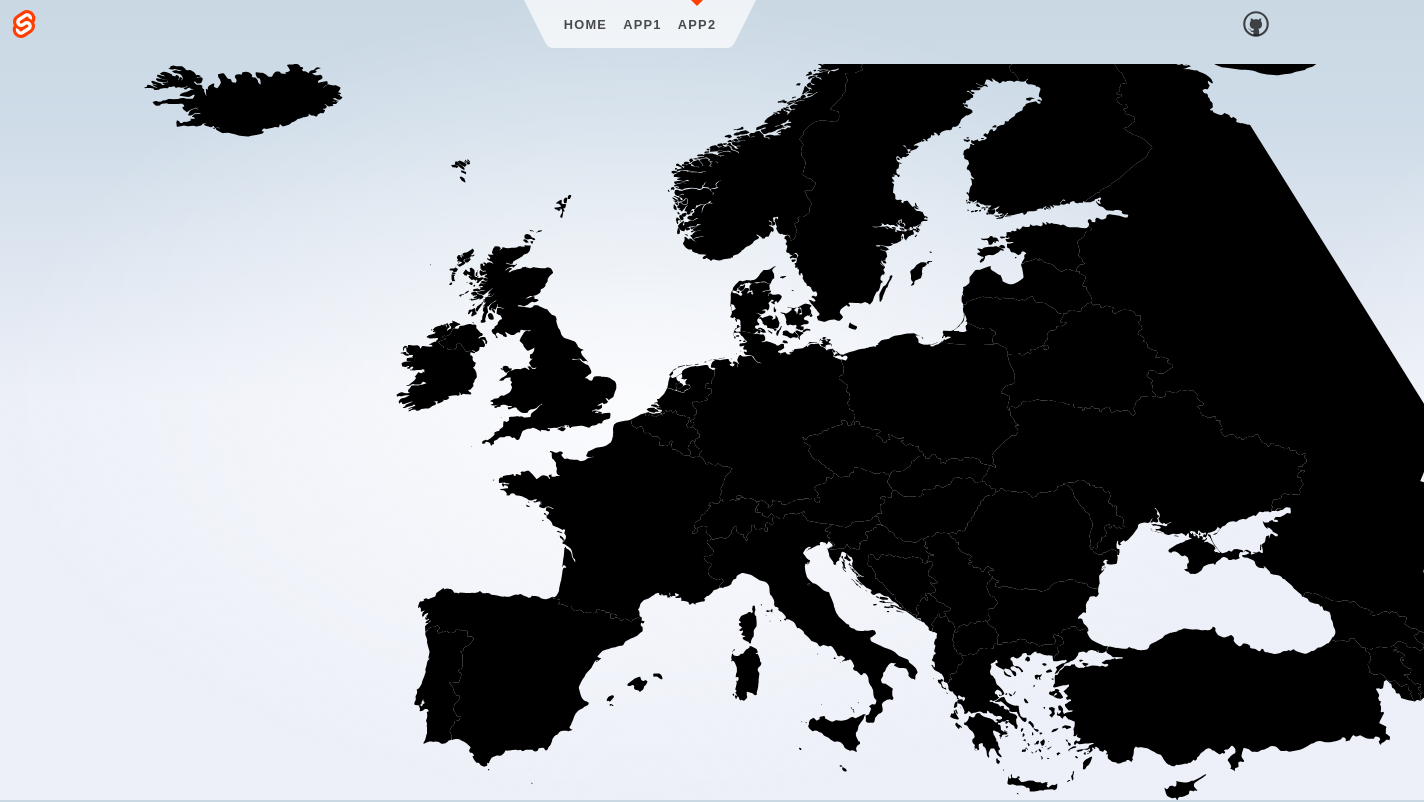
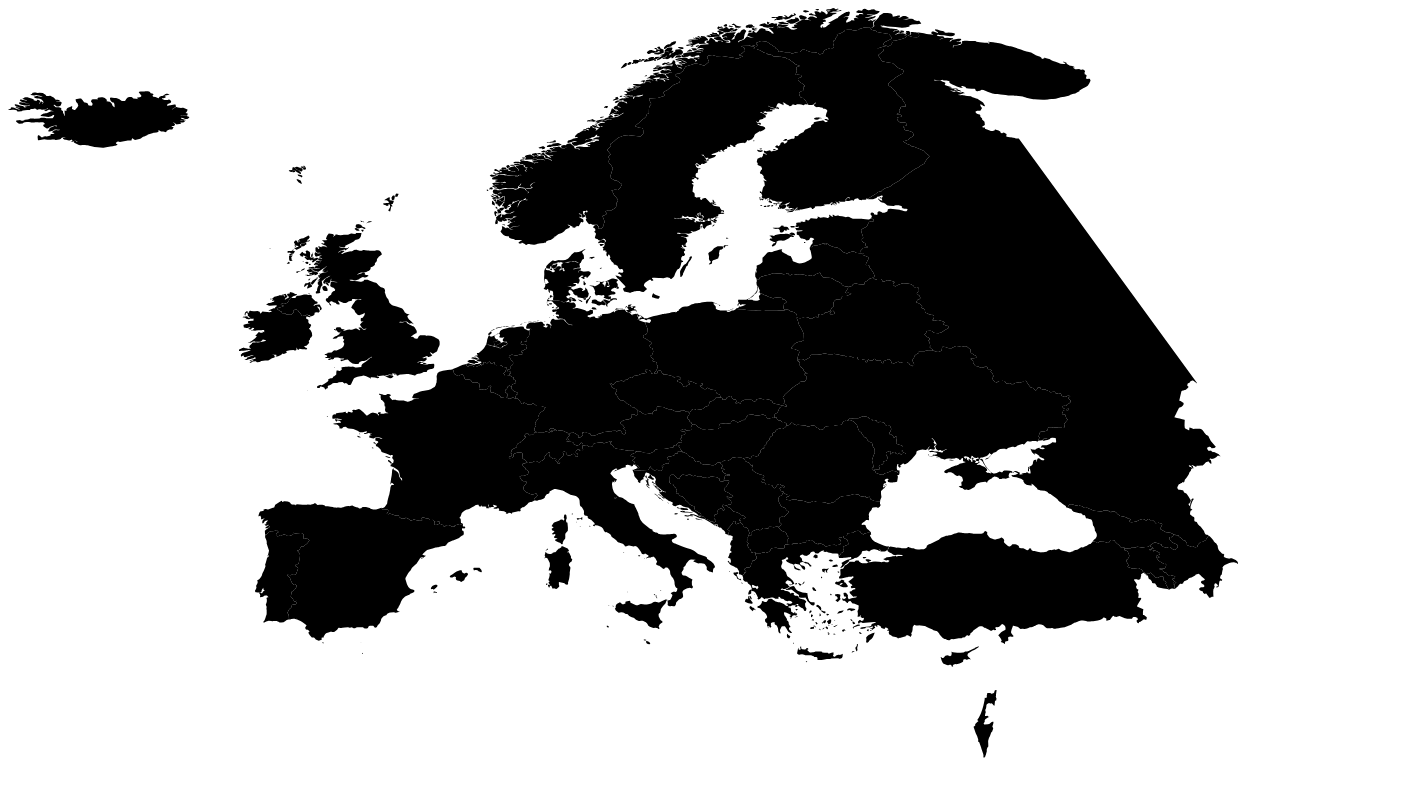
Before and after one commit to raiisac/data_visualisation, a SvelteKit app in the folder sveltekit-app/: page /app2 in a window 1280 px wide. Shown: the top 802 px of the page, 1424 px wide, since content can reach past the window. Built offline with nearby package versions, Linux system fonts and the light colour scheme.

Commit message:
adjusted to the right min and max lon and lat

```diff
--- a/sveltekit-app/src/routes/+layout.svelte
+++ /dev/null
@@ -1,51 +0,0 @@
-<script>
-	import Header from './Header.svelte';
-	import './styles.css';
-</script>
-
-<div class="app">
-	<Header />
-
-	<main>
-		<slot />
-	</main>
-
-
-</div>
-
-<style>
-	.app {
-		display: flex;
-		flex-direction: column;
-		min-height: 100vh;
-	}
-
-	main {
-		flex: 1;
-		display: flex;
-		flex-direction: column;
-		padding: 1rem;
-		width: 100%;
-		max-width: 64rem;
-		margin: 0 auto;
-		box-sizing: border-box;
-	}
-
-	footer {
-		display: flex;
-		flex-direction: column;
-		justify-content: center;
-		align-items: center;
-		padding: 12px;
-	}
-
-	footer a {
-		font-weight: bold;
-	}
-
-	@media (min-width: 480px) {
-		footer {
-			padding: 12px 0;
-		}
-	}
-</style>
--- a/sveltekit-app/src/routes/+page.js
+++ /dev/null
@@ -1,3 +0,0 @@
-// since there's no dynamic data here, we can prerender
-// it so that it gets served as a static asset in production
-export const prerender = true;
--- a/sveltekit-app/src/routes/Counter.svelte
+++ /dev/null
@@ -1,106 +0,0 @@
-<script>
-	import { spring } from 'svelte/motion';
-
-	let count = 0;
-
-	const displayed_count = spring();
-	$: displayed_count.set(count);
-	$: offset = modulo($displayed_count, 1);
-
-	/**
-	 * @param {number} n
-	 * @param {number} m
-	 */
-	function modulo(n, m) {
-		// handle negative numbers
-		return ((n % m) + m) % m;
-	}
-</script>
-
-<div class="counter">
-	<button on:click={() => (count -= 1)} aria-label="Decrease the counter by one">
-		<svg aria-hidden="true" viewBox="0 0 1 1">
-			<path d="M0,0.5 L1,0.5" />
-		</svg>
-	</button>
-
-	<div class="counter-viewport">
-		<div class="counter-digits" style="transform: translate(0, {100 * offset}%)">
-			<strong class="hidden" aria-hidden="true">{Math.floor($displayed_count + 1)}</strong>
-			<strong>{Math.floor($displayed_count)}</strong>
-		</div>
-	</div>
-
-	<button on:click={() => (count += 1)} aria-label="Increase the counter by one">
-		<svg aria-hidden="true" viewBox="0 0 1 1">
-			<path d="M0,0.5 L1,0.5 M0.5,0 L0.5,1" />
-		</svg>
-	</button>
-</div>
-
-<style>
-	.counter {
-		display: flex;
-		border-top: 1px solid rgba(0, 0, 0, 0.1);
-		border-bottom: 1px solid rgba(0, 0, 0, 0.1);
-		margin: 1rem 0;
-	}
-
-	.counter button {
-		width: 2em;
-		padding: 0;
-		display: flex;
-		align-items: center;
-		justify-content: center;
-		border: 0;
-		background-color: transparent;
-		touch-action: manipulation;
-		font-size: 2rem;
-	}
-
-	.counter button:hover {
-		background-color: var(--color-bg-1);
-	}
-
-	svg {
-		width: 25%;
-		height: 25%;
-	}
-
-	path {
-		vector-effect: non-scaling-stroke;
-		stroke-width: 2px;
-		stroke: #444;
-	}
-
-	.counter-viewport {
-		width: 8em;
-		height: 4em;
-		overflow: hidden;
-		text-align: center;
-		position: relative;
-	}
-
-	.counter-viewport strong {
-		position: absolute;
-		display: flex;
-		width: 100%;
-		height: 100%;
-		font-weight: 400;
-		color: var(--color-theme-1);
-		font-size: 4rem;
-		align-items: center;
-		justify-content: center;
-	}
-
-	.counter-digits {
-		position: absolute;
-		width: 100%;
-		height: 100%;
-	}
-
-	.hidden {
-		top: -100%;
-		user-select: none;
-	}
-</style>
--- a/sveltekit-app/src/routes/Header.svelte
+++ /dev/null
@@ -1,129 +0,0 @@
-<script>
-	import { page } from '$app/stores';
-	import logo from '$lib/images/svelte-logo.svg';
-	import github from '$lib/images/github.svg';
-</script>
-
-<header>
-	<div class="corner">
-		<a href="https://kit.svelte.dev">
-			<img src={logo} alt="SvelteKit" />
-		</a>
-	</div>
-
-	<nav>
-		<svg viewBox="0 0 2 3" aria-hidden="true">
-			<path d="M0,0 L1,2 C1.5,3 1.5,3 2,3 L2,0 Z" />
-		</svg>
-		<ul>
-			<li aria-current={$page.url.pathname === '/' ? 'page' : undefined}>
-				<a href="/">Home</a>
-			</li>
-			<li aria-current={$page.url.pathname === '/app1' ? 'page' : undefined}>
-				<a href="/app1">App1</a>
-			</li>
-			<li aria-current={$page.url.pathname === '/app2' ? 'page' : undefined}>
-				<a href="/app2">App2</a>
-			</li>
-		</ul>
-		<svg viewBox="0 0 2 3" aria-hidden="true">
-			<path d="M0,0 L0,3 C0.5,3 0.5,3 1,2 L2,0 Z" />
-		</svg>
-	</nav>
-
-	<div class="corner">
-		<a href="https://github.com/raiisac/data_visualisation">
-			<img src={github} alt="GitHub" />
-		</a>
-	</div>
-</header>
-
-<style>
-	header {
-		display: flex;
-		justify-content: space-between;
-	}
-
-	.corner {
-		width: 3em;
-		height: 3em;
-	}
-
-	.corner a {
-		display: flex;
-		align-items: center;
-		justify-content: center;
-		width: 100%;
-		height: 100%;
-	}
-
-	.corner img {
-		width: 2em;
-		height: 2em;
-		object-fit: contain;
-	}
-
-	nav {
-		display: flex;
-		justify-content: center;
-		--background: rgba(255, 255, 255, 0.7);
-	}
-
-	svg {
-		width: 2em;
-		height: 3em;
-		display: block;
-	}
-
-	path {
-		fill: var(--background);
-	}
-
-	ul {
-		position: relative;
-		padding: 0;
-		margin: 0;
-		height: 3em;
-		display: flex;
-		justify-content: center;
-		align-items: center;
-		list-style: none;
-		background: var(--background);
-		background-size: contain;
-	}
-
-	li {
-		position: relative;
-		height: 100%;
-	}
-
-	li[aria-current='page']::before {
-		--size: 6px;
-		content: '';
-		width: 0;
-		height: 0;
-		position: absolute;
-		top: 0;
-		left: calc(50% - var(--size));
-		border: var(--size) solid transparent;
-		border-top: var(--size) solid var(--color-theme-1);
-	}
-
-	nav a {
-		display: flex;
-		height: 100%;
-		align-items: center;
-		padding: 0 0.5rem;
-		color: var(--color-text);
-		font-weight: 700;
-		font-size: 0.8rem;
-		text-transform: uppercase;
-		letter-spacing: 0.1em;
-		text-decoration: none;
-		transition: color 0.2s linear;
-	}
-
-	a:hover {
-		color: var(--color-theme-1);
-	}
-</style>
--- a/sveltekit-app/src/routes/app2/+page.svelte
+++ b/sveltekit-app/src/routes/app2/+page.svelte
@@ -8,20 +8,20 @@
 	json(geojsonPath).then((data) => geojson = data);
 
 	const minLon = -24.542225;
-	const maxLon = 46.710815;
-	const minLat = 31.78639;
-	const maxLat = 66.536102;
+	const maxLon = 50.37499;
+	const minLat = 29.486706;
+	const maxLat = 71.154709;
 
 	$: rescale_lon = function(longitude) {
 		let range_min = 0;
-		let range_max = width;
-      	return ((range_max - range_min)*(longitude-minLon))/(maxLon-minLon) + range_min
+		let range_max = width - 50;
+      	return (((range_max - range_min)*(longitude-minLon))/(maxLon-minLon)) + range_min
   	}
 
 	$: rescale_lat = function(latitude) {
-		let range_min = height;
+		let range_min = height - 50;
 		let range_max = 0;
-      	return ((range_max - range_min)*(latitude-minLat))/(maxLat-minLat) + range_min
+      	return (((range_max - range_min)*(latitude-minLat))/(maxLat-minLat)) + range_min
   	}
 
 	$: projection = geoTransform({
@@ -38,11 +38,8 @@
 			path: pathGenerator(feature)
 		};
 	});
+</script>
 
-	$: console.log(countries);
-
-
-</script>
 
 <main
 	bind:clientWidth={width}
@@ -53,6 +50,8 @@
 			<path d={country.path}/>
 		{/each}
 	</svg>
+
+
 </main>
 
 
```
Also changed, not shown: sveltekit-app/src/routes/+page.svelte (deleted, +0 -58 lines).
